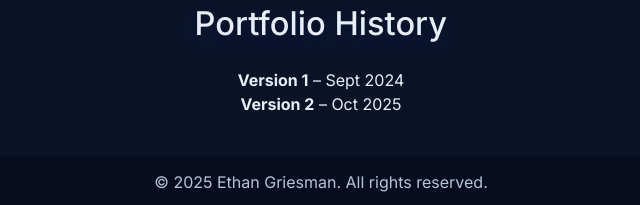
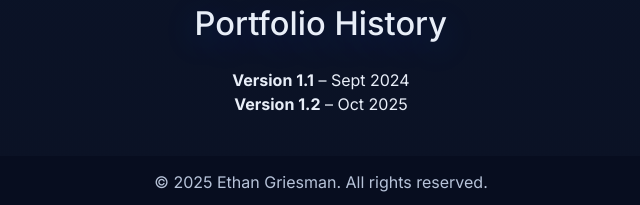
Before and after one commit to EthanGriesman/egriesman.github.io, a plain HTML site: page about.html in a window 1280 px wide. Shown: the part 1290-1495 px from the top of the page, 319-959 px from the left. Drawn offline with nearby package versions, Linux system fonts and the light colour scheme.

Commit message:
Update about.html

```diff
--- a/about.html
+++ b/about.html
@@ -330,8 +330,8 @@
 <div class="portfolio-history mt-5 text-center">
   <h2 class="pulse">Portfolio History</h2>
   <ul class="list-unstyled mt-3">
-    <li><strong>Version 1</strong> – Sept 2024</li>
-    <li><strong>Version 2</strong> – Oct 2025</li>
+    <li><strong>Version 1.1</strong> – Sept 2024</li>
+    <li><strong>Version 1.2</strong> – Oct 2025</li>
   </ul>
 </div>
 
```
